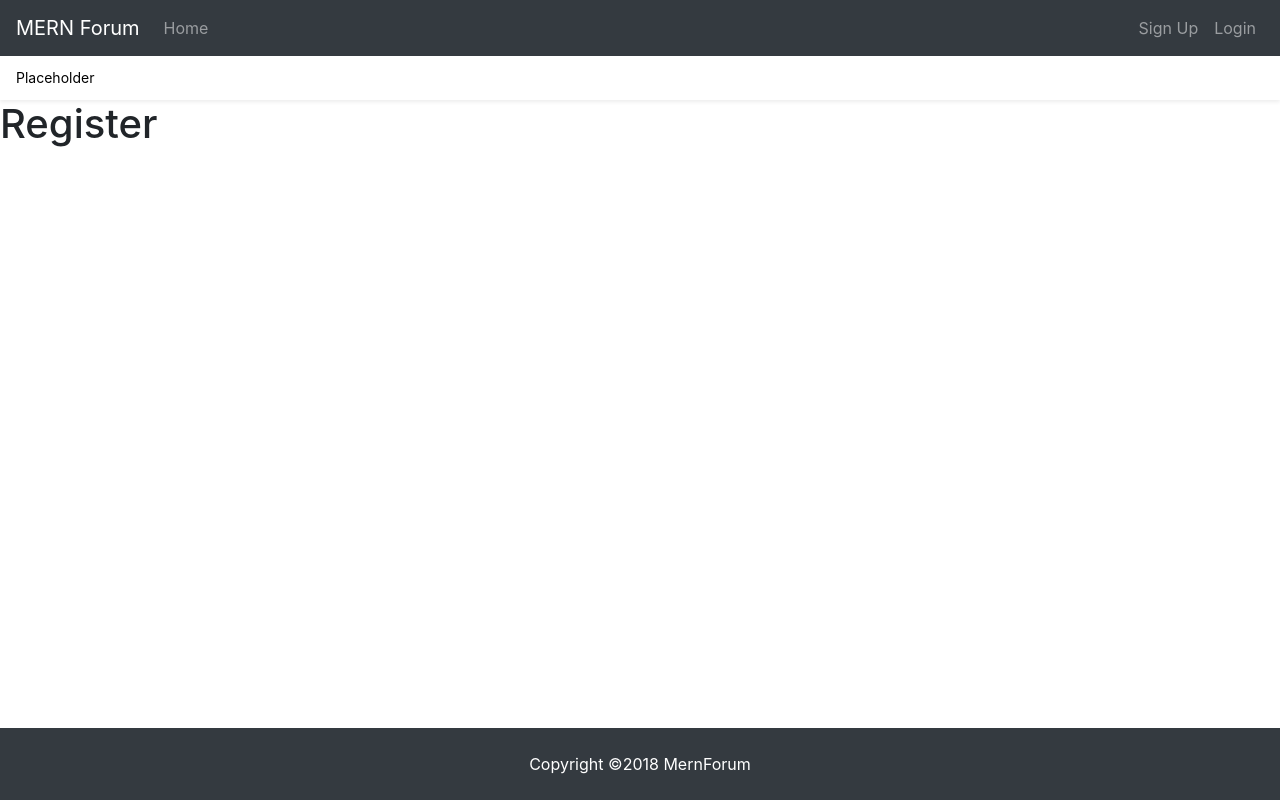
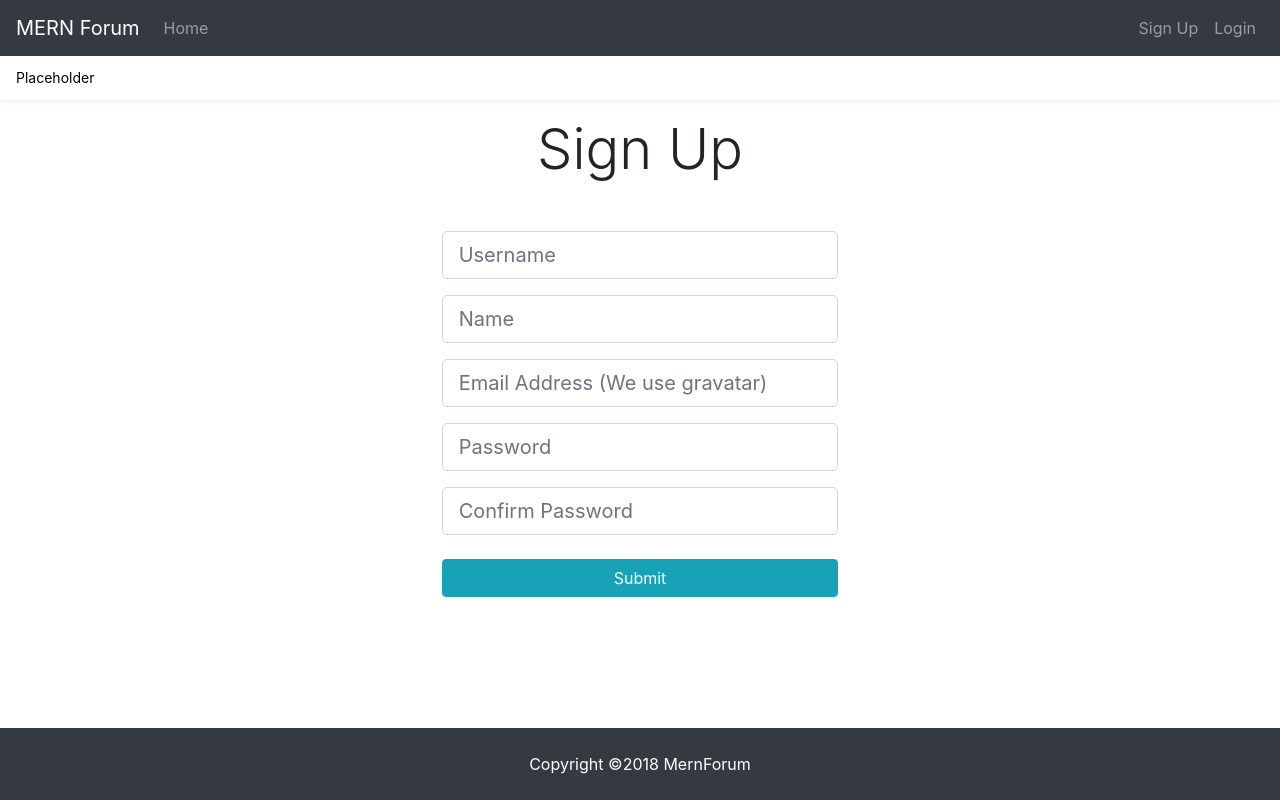
Before and after one commit to AverageDemo/mern-forum, a React (Create React App) app in the folder client/: page /register in a window 1280 px wide. Built offline with nearby package versions, Linux system fonts and the light colour scheme.

Commit message:
started adding authentication. console log is temporary until redux is implemented

```diff
--- a/client/src/components/auth/Login.js
+++ b/client/src/components/auth/Login.js
@@ -1,10 +1,66 @@
 import React, { Component } from "react";
 
 class Login extends Component {
+    constructor() {
+        super();
+        this.state = {
+            username: "",
+            password: "",
+            errors: {}
+        };
+
+        this.onChange = this.onChange.bind(this);
+        this.onSubmit = this.onSubmit.bind(this);
+    }
+
+    onChange(e) {
+        this.setState({ [e.target.name]: e.target.value });
+    }
+
+    onSubmit(e) {
+        e.preventDefault();
+
+        const loginUser = {
+            username: this.state.username,
+            password: this.state.password
+        };
+
+        console.log(loginUser);
+    }
+
     render() {
         return (
-            <div className="flex-fill">
-                <h1>Login</h1>
+            <div className="login flex-fill">
+                <div className="container">
+                    <div className="row">
+                        <div className="col-md-8 m-auto">
+                            <h1 className="display-4 text-center mt-3 mb-5">Log In</h1>
+                            <form onSubmit={this.onSubmit}>
+                                <div className="form-group">
+                                    <input
+                                        type="text"
+                                        className="form-control form-control-lg"
+                                        placeholder="Username"
+                                        name="username"
+                                        value={this.state.username}
+                                        onChange={this.onChange}
+                                    />
+                                </div>
+                                <div className="form-group">
+                                    <input
+                                        type="password"
+                                        className="form-control form-control-lg"
+                                        placeholder="Password"
+                                        name="password"
+                                        value={this.state.password}
+                                        onChange={this.onChange}
+                                    />
+                                </div>
+                                <input type="submit" className="btn btn-info btn-block mt-4" />
+                            </form>
+                        </div>
+                    </div>
+                </div>
             </div>
         );
     }
--- a/client/src/components/auth/Register.js
+++ b/client/src/components/auth/Register.js
@@ -1,10 +1,102 @@
 import React, { Component } from "react";
 
 class Register extends Component {
+    constructor() {
+        super();
+        this.state = {
+            username: "",
+            name: "",
+            email: "",
+            password: "",
+            password2: "",
+            errors: {}
+        };
+
+        this.onChange = this.onChange.bind(this);
+        this.onSubmit = this.onSubmit.bind(this);
+    }
+
+    onChange(e) {
+        this.setState({ [e.target.name]: e.target.value });
+    }
+
+    onSubmit(e) {
+        e.preventDefault();
+
+        const newUser = {
+            username: this.state.username,
+            name: this.state.name,
+            email: this.state.email,
+            password: this.state.password,
+            password2: this.state.password2
+        };
+
+        console.log(newUser);
+    }
+
     render() {
         return (
-            <div className="flex-fill">
-                <h1>Register</h1>
+            <div className="register flex-fill">
+                <div className="container">
+                    <div className="row">
+                        <div className="col-md-8 m-auto">
+                            <h1 className="display-4 text-center mt-3 mb-5">Sign Up</h1>
+                            <form onSubmit={this.onSubmit}>
+                                <div className="form-group">
+                                    <input
+                                        type="text"
+                                        className="form-control form-control-lg"
+                                        placeholder="Username"
+                                        name="username"
+                                        value={this.state.username}
+                                        onChange={this.onChange}
+                                    />
+                                </div>
+                                <div className="form-group">
+                                    <input
+                                        type="text"
+                                        className="form-control form-control-lg"
+                                        placeholder="Name"
+                                        name="name"
+                                        value={this.state.name}
+                                        onChange={this.onChange}
+                                    />
+                                </div>
+                                <div className="form-group">
+                                    <input
+                                        type="email"
+                                        className="form-control form-control-lg"
+                                        placeholder="Email Address (We use gravatar)"
+                                        name="email"
+                                        value={this.state.email}
+                                        onChange={this.onChange}
+                                    />
+                                </div>
+                                <div className="form-group">
+                                    <input
+                                        type="password"
+                                        className="form-control form-control-lg"
+                                        placeholder="Password"
+                                        name="password"
+                                        value={this.state.password}
+                                        onChange={this.onChange}
+                                    />
+                                </div>
+                                <div className="form-group">
+                                    <input
+                                        type="password"
+                                        className="form-control form-control-lg"
+                                        placeholder="Confirm Password"
+                                        name="password2"
+                                        value={this.state.password2}
+                                        onChange={this.onChange}
+                                    />
+                                </div>
+                                <input type="submit" className="btn btn-info btn-block mt-4" />
+                            </form>
+                        </div>
+                    </div>
+                </div>
             </div>
         );
     }
--- a/client/src/components/layout/Navbar.js
+++ b/client/src/components/layout/Navbar.js
@@ -28,13 +28,13 @@
                                 </Link>
                             </li>
                         </ul>
-                        <ul class="navbar-nav ml-auto">
-                            <li class="nav-item">
+                        <ul className="navbar-nav ml-auto">
+                            <li className="nav-item">
                                 <Link className="nav-link" to="/register">
                                     Sign Up
                                 </Link>
                             </li>
-                            <li class="nav-item">
+                            <li className="nav-item">
                                 <Link className="nav-link" to="/login">
                                     Login
                                 </Link>
```
